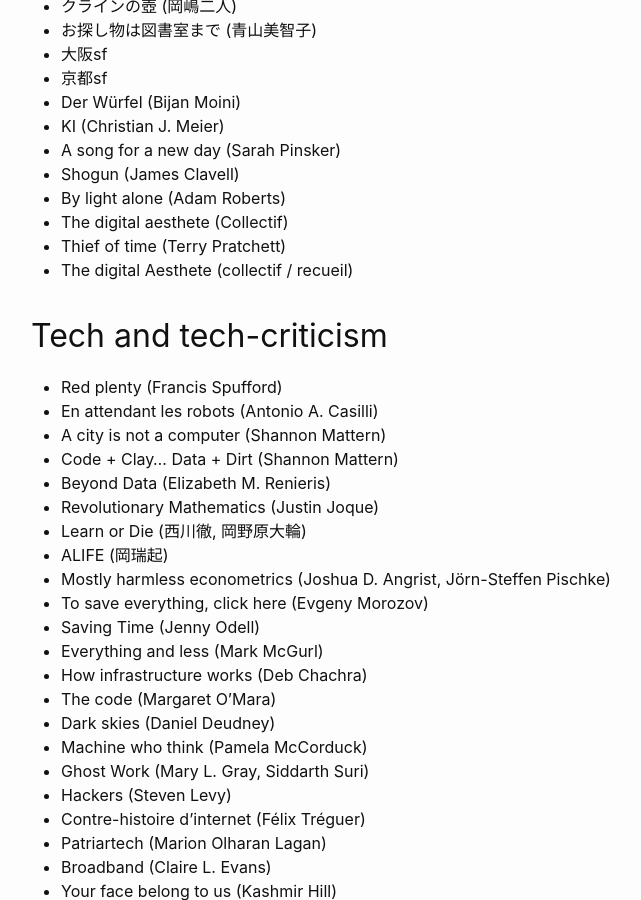
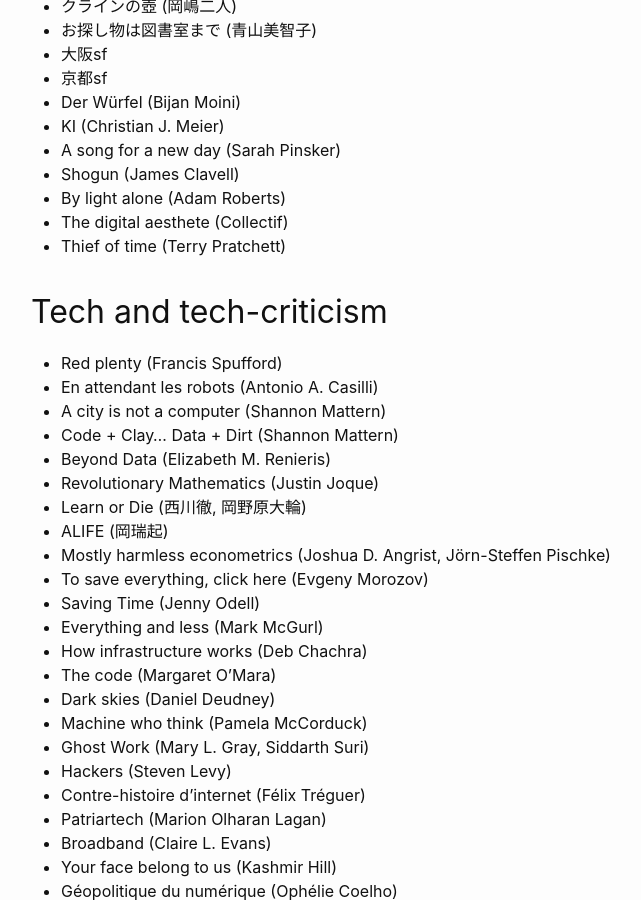
Before and after one commit to jydarack/jydarack.github.io, a Jekyll site: the page built from pal.md, in a window 1280 px wide and 900 px high, scrolled down 572 px. Shown: the whole window, without its empty margins (239-880 px from the left). Built offline with Jekyll 4.4.1, drawn with Linux system fonts in a browser that asks for light colours.

Commit message:
Suppression doublon sur PAL

```diff
--- a/pal.md
+++ b/pal.md
@@ -31,7 +31,6 @@ I'll try to keep this list updated but do not keep your hopes too high.
 - By light alone (Adam Roberts)
 - The digital aesthete (Collectif)
 - Thief of time (Terry Pratchett)
-- The digital Aesthete (collectif / recueil)
 
 ## Tech and tech-criticism
 
```
